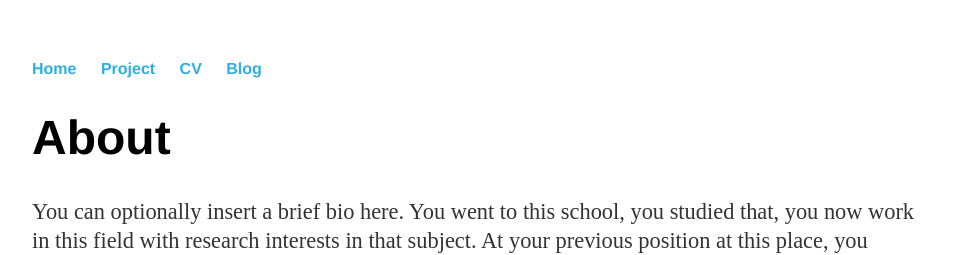
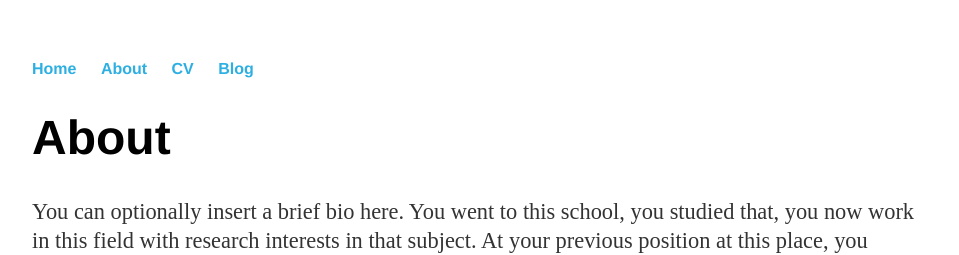
Before and after one commit to vikssai/vikssai.github.io, a Jekyll site: the page built from project/index.html, in a window 1280 px wide. Shown: the top 255 px of the page, without its empty margins (160-1119 px from the left). Built offline with Jekyll 4.4.1, drawn with Linux system fonts in a browser that asks for light colours.

Commit message:
about update

```diff
--- a/_layouts/default.html
+++ b/_layouts/default.html
@@ -12,7 +12,7 @@
     <nav>
 <ul>
 <li><a href="/">Home</a></li>
-<li><a href="/project">Project</a></li>
+<li><a href="/about">About</a></li>
 <li><a href="/cv">CV</a></li>
 <li><a href="/blog">Blog</a></li>
 </ul>
```
